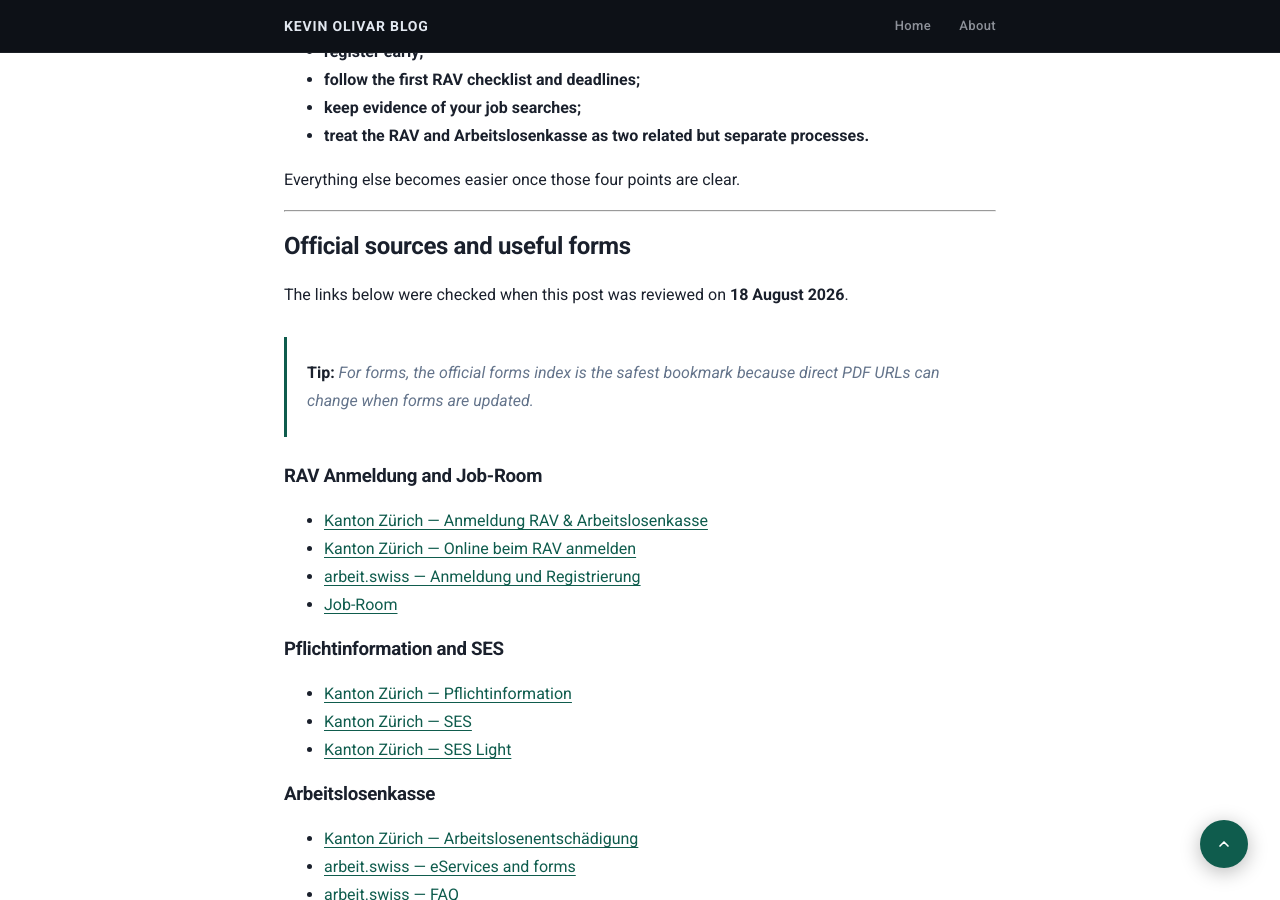
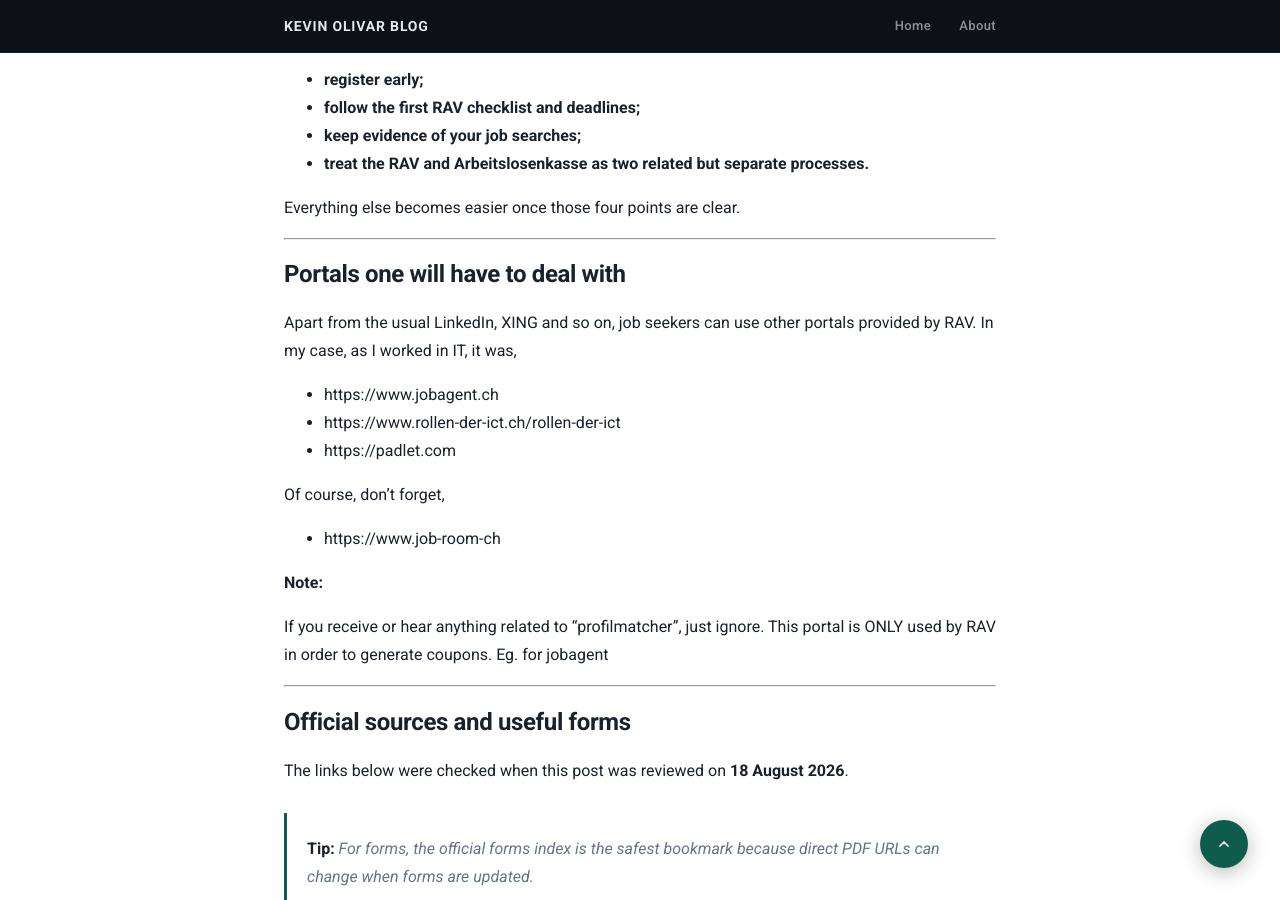
Before and after one commit to olivark/olivark.github.io, a Jekyll site: the page built from _posts/2026-08-18-rav-onboarding-switzerland.md, in a window 1280 px wide and 900 px high, scrolled down 13725 px. Built offline with Jekyll 4.4.1, drawn with Linux system fonts in a browser that asks for light colours; some of the changed text lies outside the part shown.

Commit message:
doc: update with portals provided by RAV

```diff
--- a/_posts/2026-08-18-rav-onboarding-switzerland.md
+++ b/_posts/2026-08-18-rav-onboarding-switzerland.md
@@ -66,7 +66,8 @@ That is the process in one paragraph. The rest of this post explains each step o
 10. [A few adviser-specific details from my case](#my-case)
 11. [If something goes wrong](#problems)
 12. [Visual summary](#visual-summary)
-13. [Official sources](#official-sources)
+13. [Portals one will have to deal with](#deal-portals)
+14. [Official sources](#official-sources)
 
 ---
 
@@ -523,6 +524,24 @@ Everything else becomes easier once those four points are clear.
 
 ---
 
+# Portals one will have to deal with {#deal-portals}
+
+Apart from the usual LinkedIn, XING and so on, job seekers can use other portals provided by RAV. In my case, as I worked in IT, it was,
+
+- https://www.jobagent.ch
+- https://www.rollen-der-ict.ch/rollen-der-ict
+- https://padlet.com
+
+Of course, don't forget,
+- https://www.job-room-ch
+
+
+**Note:**
+
+If you receive or hear anything related to "profilmatcher", just ignore. This portal is ONLY used by RAV in order to generate coupons. Eg. for jobagent
+
+---
+
 # Official sources and useful forms {#official-sources}
 
 The links below were checked when this post was reviewed on **18 August 2026**.
```
